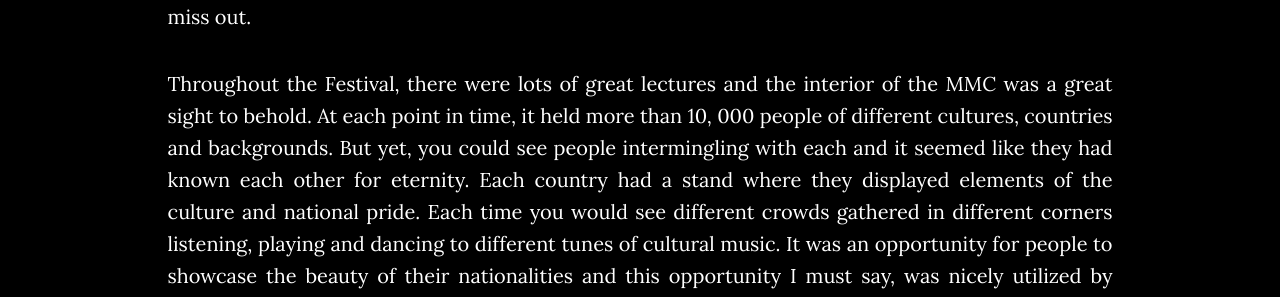
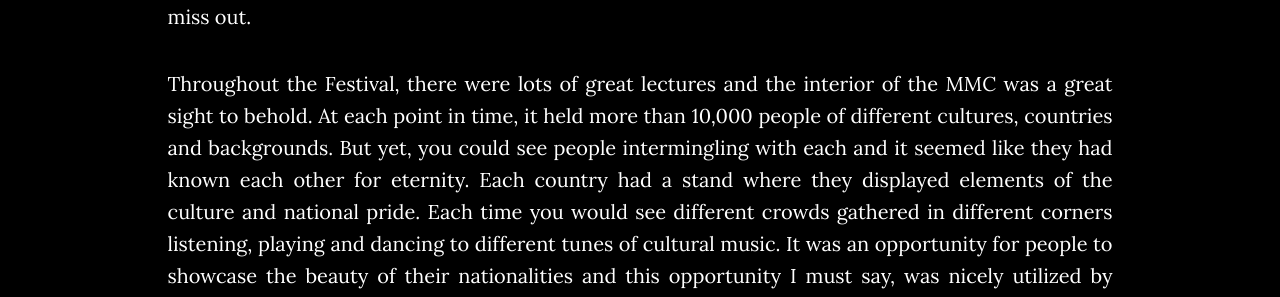
Before and after one commit to Ken4scholars/personal-site, a Jekyll site: the page built from _posts/2018-03-03-wfys2017.md, in a window 1280 px wide and 900 px high, scrolled down 1675 px. Shown: the part 189-486 px from the top of the window. Built offline with Jekyll 4.4.1, drawn with Linux system fonts in a browser that asks for light colours; nearby versions of some CDN libraries; emoji names are drawn with the system emoji font; comment, search, counter and statistics services are not loaded; a style sheet for code colours, icons or effects is not loaded; some of the changed lines change nothing that is shown; some of the changed text lies outside the part shown.

Commit message:
publish wfys article

```diff
--- a/_config.yml
+++ b/_config.yml
@@ -13,7 +13,7 @@
 #
 # NB! Without this *nothing* will work, because it's used in every path :)
 
-baseurl: ''
+baseurl: 'https://ken-dev.info'
 
 # Google tracking id
 
--- a/_includes/comments.html
+++ b/_includes/comments.html
@@ -11,7 +11,7 @@
      *  */
 
      var disqus_config = function () {
-        this.page.url = "{{ page.url | prepend: site.domain-url }}";  // Replace PAGE_URL with your page's canonical URL variable
+        this.page.url = "{{ page.url | prepend: site.baseurl }}";  // Replace PAGE_URL with your page's canonical URL variable
         this.page.identifier = this.page.url ; // Replace PAGE_IDENTIFIER with your page's unique identifier variable
      };
 
--- a/_posts/2018-03-03-wfys2017.md
+++ b/_posts/2018-03-03-wfys2017.md
@@ -42,7 +42,7 @@
 Later in the evening that day, the Opening Ceremony was held. The Ice Dome couldn't hold all the participants, so not everyone had the opportunity to
 attend it - including me, unfortunately. Nevertheless, a huge and interesting concert with popular Russian bands was held at the Main Stage of the park for those who couldn't make it, so it was not a complete miss out.
 
-Throughout the Festival, there were lots of great lectures and the interior of the MMC was a great sight to behold. At each point in time, it held more than 10, 000 people
+Throughout the Festival, there were lots of great lectures and the interior of the MMC was a great sight to behold. At each point in time, it held more than 10,000 people
 of different cultures, countries and backgrounds. But yet, you could see people intermingling with each and it seemed like they had known each other for eternity.
 Each country had a stand where they displayed elements of the culture and national pride. Each time you would see different crowds gathered in different corners listening, playing and
 dancing to different tunes of cultural music. It was an opportunity for people to showcase the beauty of their nationalities and this opportunity I must say, was nicely utilized by most.
```
